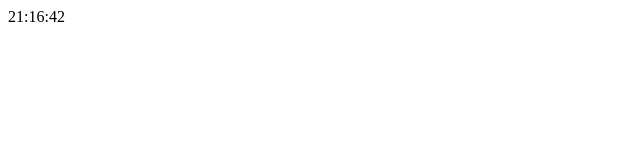
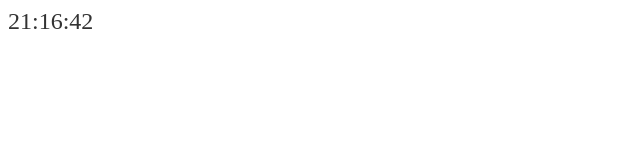
Before and after one commit to JoGab123/notion_time_widget, a plain HTML site: page index.html in a window 1280 px wide. Shown: the full height of the page, 0-640 px from the left. Drawn offline with Linux system fonts and the light colour scheme.

Commit message:
Update index.html

```diff
--- a/index.html
+++ b/index.html
@@ -1,4 +1,4 @@
-<div id="clock"></div>
+<div id="clock" style="font-size: 24px; color: #333;"></div>
 
 <script>
 function updateTime() {
@@ -11,4 +11,12 @@ function updateTime() {
 }
 
 setInterval(updateTime, 1000);
+
+function updateClockStyle(fontSize, color) {
+  var clock = document.getElementById('clock');
+  clock.style.fontSize = fontSize;
+  clock.style.color = color;
+}
+
+updateClockStyle('24px', '#333');
 </script>
```
